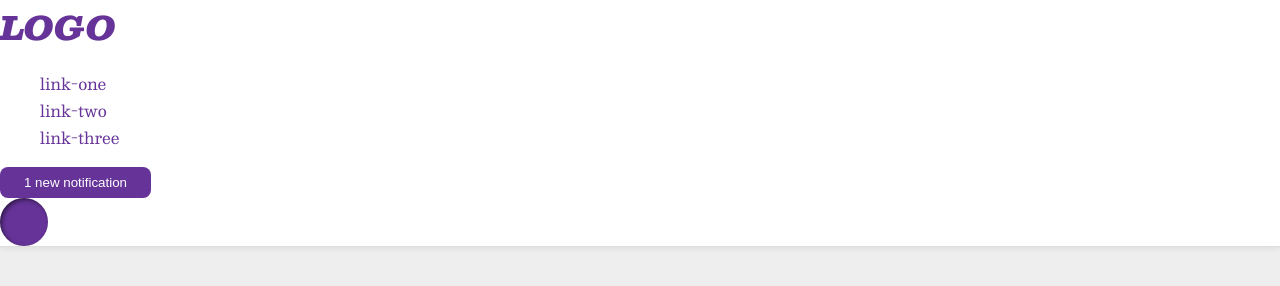
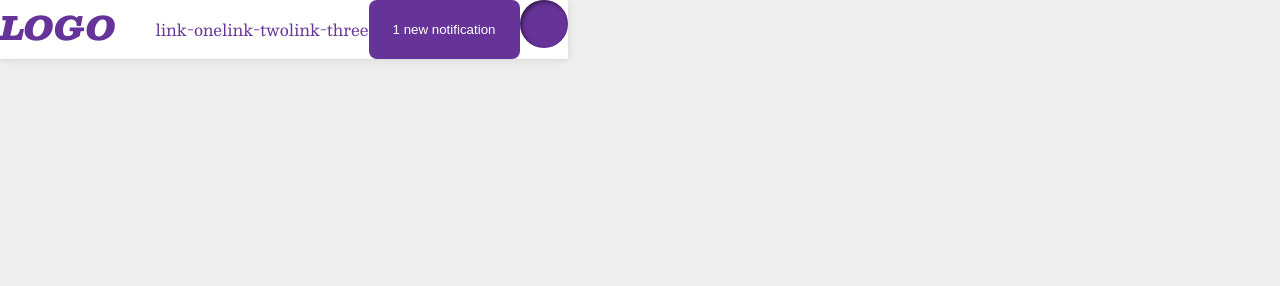
Before and after one commit to nnivera/css-exercises, a plain HTML site: page flex/03-flex-header-2/index.html in a window 1280 px wide. Drawn offline with nearby package versions, Linux system fonts and the light colour scheme.

Commit message:
modified:   flex/03-flex-header-2/style.css

```diff
--- a/flex/03-flex-header-2/style.css
+++ b/flex/03-flex-header-2/style.css
@@ -6,12 +6,16 @@ body {
   margin: 0;
   background: #eee;
   font-family: Besley, serif;
+  display: flex;
+
 }
 
 .header {
   background: white;
   border-bottom: 1px solid #ddd;
   box-shadow: 0 0 8px rgba(0,0,0,.1);
+  display: flex;
+  flex-direction: row;
 }
 
 .profile-image {
@@ -45,4 +49,6 @@ a {
 
 ul {
   list-style-type: none;
+  display: flex;
+  justify-content: space-between;
 }
```
